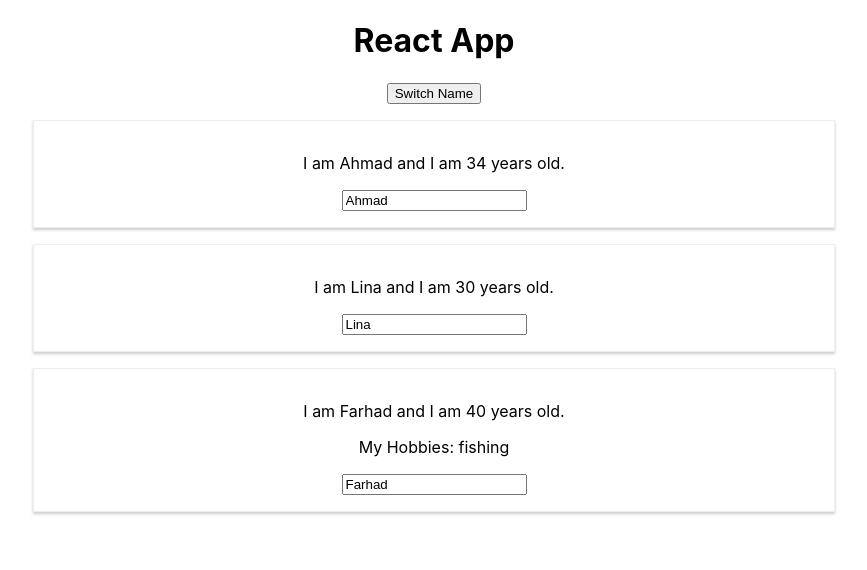
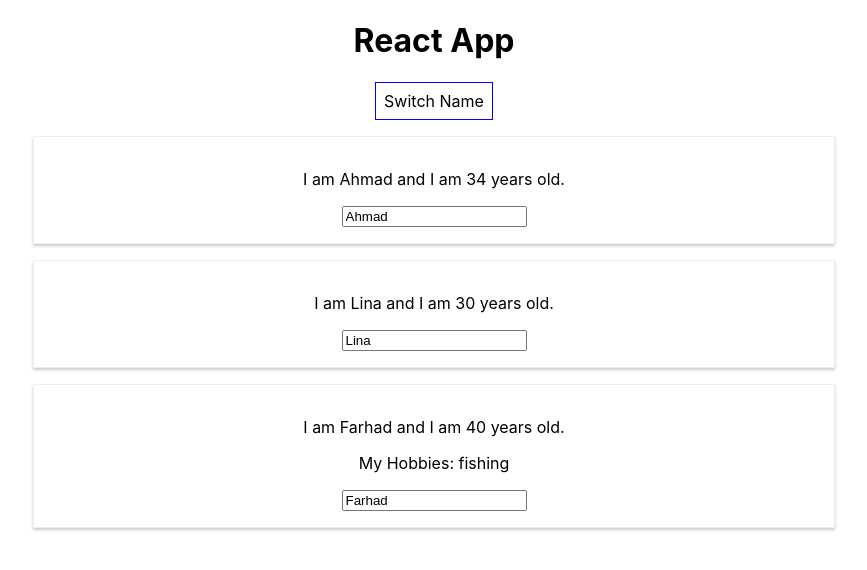
Before and after one commit to affaqiri/react-basics, a React (Create React App) app: page / in a window 1280 px wide. Shown: the top 570 px of the page, without its empty margins (206-1073 px from the left). Built offline with nearby package versions, Linux system fonts and the light colour scheme.

Commit message:
adding styles using inline styles - CSS in JS

```diff
--- a/src/App.js
+++ b/src/App.js
@@ -42,11 +42,27 @@
   }
 
   render() {
+
+    // CSS in Javascript (inline styling)
+    // These inline styles are not global as with stylesheets and only scoped to this component
+    // We have some restrictions using inline styles for example pseudo styles can not be used
+    const style = {
+      backgroundColor: 'white', // or 'background-color' because javascript does not allow -
+      font: 'inherit',
+      border: '1px solid blue',
+      padding: '8px',
+      cursor: 'pointer'
+    };
+
     return (
       // We can only return one root element in JSX
       <div className="App">
         <h1>React App</h1>
-        <button onClick={() => this.switchNameHandler('Fraidoon')}>Switch Name</button>
+        <button
+          style={ style }
+          onClick={() => this.switchNameHandler('Fraidoon')}>
+            Switch Name
+        </button>
         <Person
           name={this.state.persons[0].name}
           age={this.state.persons[0].age} />
```
